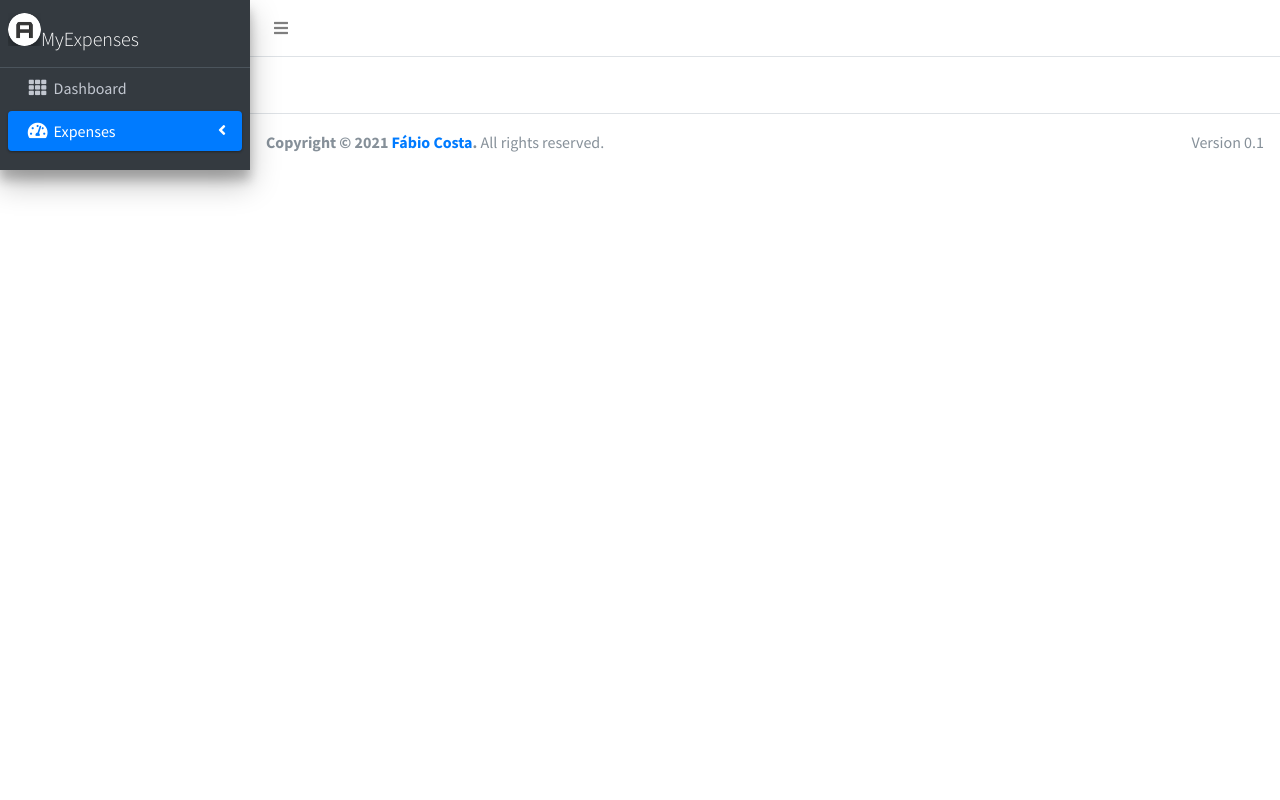
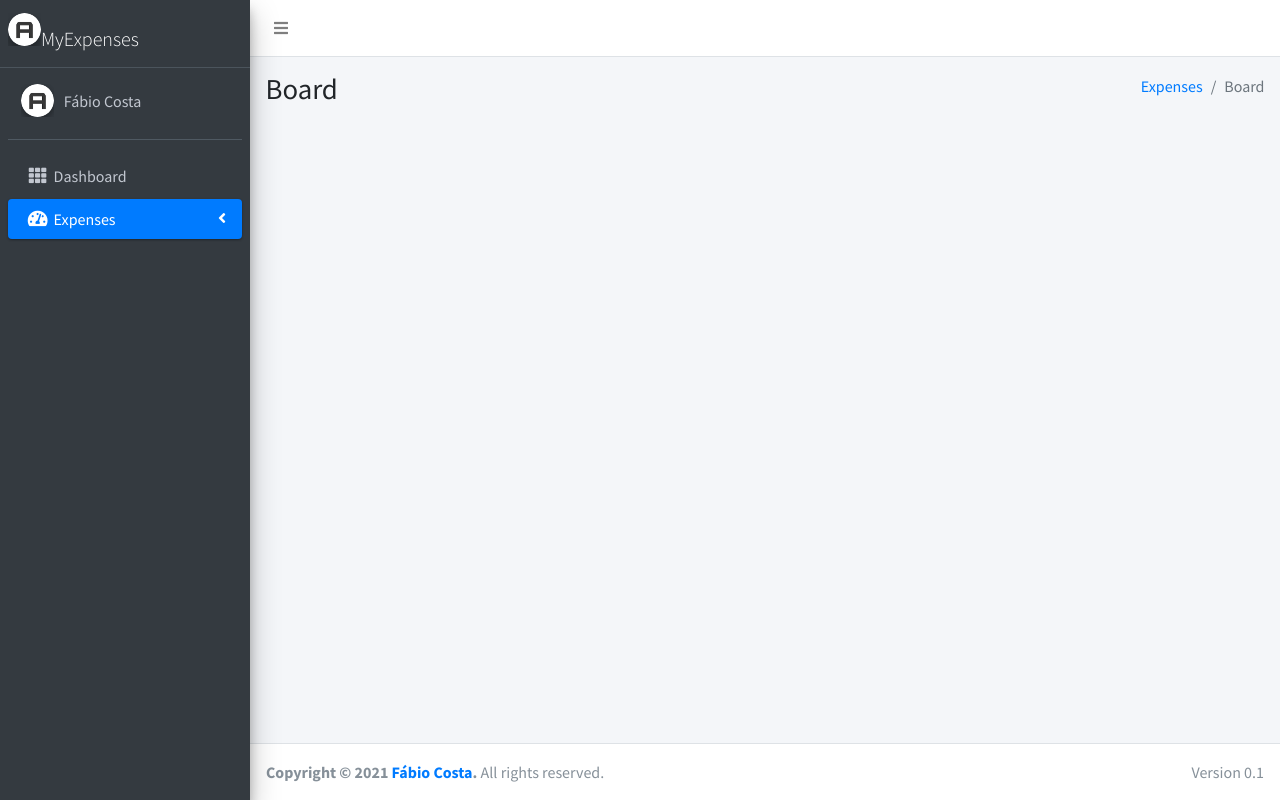
Before and after one commit to fabiocosta89/MyExpenses, a Next.js app: page /expenses in a window 1280 px wide. Built offline with nearby package versions, Linux system fonts and the light colour scheme.

Commit message:
Page header

```diff
--- /dev/null
+++ b/components/breadcrumb/breadcrumb-item/index.jsx
@@ -0,0 +1,13 @@
+import React from 'react';
+import Link from 'next/link';
+
+const BreadcrumbItem = ({title, href}) => {
+    const activeClass = href == null ? " active" : "";
+    const content = href != null ? <Link href={href}>{title}</Link> : title;
+
+    return (
+        <li className={`breadcrumb-item${activeClass}`}>{content}</li>
+    );
+}
+
+export default BreadcrumbItem;
--- /dev/null
+++ b/components/breadcrumb/index.jsx
@@ -0,0 +1,11 @@
+import React from 'react';
+
+const Breadcrumb = ({children}) => {
+    return (
+        <ol className="breadcrumb float-sm-right">
+            {children}
+        </ol>
+    );
+}
+
+export default Breadcrumb;
--- a/components/layout/index.jsx
+++ b/components/layout/index.jsx
@@ -9,7 +9,7 @@ const Layout = ({ children }) => {
         <div className="wrapper">
             <Navbar />
             <MainSideBar />
-            <main>{children}</main>
+            <main className="content-wrapper">{children}</main>
             <MainFooter />
         </div>
     );
--- a/components/main-sidebar/index.jsx
+++ b/components/main-sidebar/index.jsx
@@ -5,6 +5,7 @@ import Sidebar from './sidebar';
 import SideMenu from './sidebar/side-menu';
 import SideMenuItem from './sidebar/side-menu/side-menu-item';
 import SideMenuItemExpand from './sidebar/side-menu/side-menu-item-expand';
+import SideUserPanel from './sidebar/side-userpanel';
 
 const MainSideBar = () => {
     return (
@@ -13,10 +14,11 @@ const MainSideBar = () => {
             <BrandLogo />
             {/* Sidebar */}
             <Sidebar>
+                <SideUserPanel />
                 <SideMenu>
                     <SideMenuItem href="/" name="Dashboard" icon="fas fa-th"/>
-                    <SideMenuItemExpand href="/expenses" name="Expenses">
-                        <SideMenuItem href="/expenses" name="Board" icon="far fa-circle"/>
+                    <SideMenuItemExpand href="#" name="Expenses">
+                        <SideMenuItem href="/expenses" name="Board" icon="far fa-circle" isActive={true}/>
                     </SideMenuItemExpand>
                 </SideMenu>
             </Sidebar>
--- a/components/main-sidebar/sidebar/side-menu/side-menu-item/index.jsx
+++ b/components/main-sidebar/sidebar/side-menu/side-menu-item/index.jsx
@@ -1,14 +1,15 @@
 import React from 'react';
 import Link from 'next/link';
 
-const SideMenuItem = ({href, name, icon}) => {
-    const cName = "nav-icon " + icon;
+const SideMenuItem = ({href, name, icon, isActive}) => {
+    const iName = "nav-icon " + icon;
+    const aName = isActive && isActive === true ? "active" : "";
 
     return (
         <li className="nav-item">
             <Link href={href}>
-                <a className="nav-link">
-                    <i className={cName}></i>
+                <a className={`nav-link ${aName}`}>
+                    <i className={iName}></i>
                     <p>{name}</p>
                 </a>
             </Link>
--- /dev/null
+++ b/components/main-sidebar/sidebar/side-userpanel/index.jsx
@@ -0,0 +1,25 @@
+import React from 'react';
+import Image from 'next/image';
+
+import logo from '../../../../public/img/Logo.png';
+
+const SideUserPanel = () => {
+    return (
+        <div className="user-panel mt-3 pb-3 mb-3 d-flex">
+            <div className="image">
+                <Image
+                    src={logo}
+                    alt="User Image"
+                    className="img-circle elevation-2"
+                    width={33}
+                    height={33}
+                />
+            </div>
+            <div className="info">
+            <a href="#" className="d-block">Fábio Costa</a>
+            </div>
+        </div>
+    );
+};
+
+export default SideUserPanel;
--- /dev/null
+++ b/components/page-header/index.jsx
@@ -0,0 +1,24 @@
+import React from 'react';
+
+import Breadcrumb from '../breadcrumb';
+
+const PageHeader = ({title, children}) => {
+    return (
+        <div className="content-header">
+            <div className="container-fluid">
+                <div className="row mb-2">
+                    <div className="col-sm-6">
+                        <h1 className="m-0">{title}</h1>
+                    </div>
+                    <div className="col-sm-6">
+                        <Breadcrumb>
+                            {children}
+                        </Breadcrumb>
+                    </div>
+                </div>
+            </div>
+        </div>
+    );
+}
+
+export default PageHeader;
--- a/pages/expenses/index.jsx
+++ b/pages/expenses/index.jsx
@@ -1,9 +1,20 @@
+import Head from 'next/head'
 import React from 'react';
+
+import PageHeader from '../../components/page-header';
+import BreadcrumbItem from '../../components/breadcrumb/breadcrumb-item';
 
 const Expenses = () => {
     return (
         <>
-            <h1>Board</h1>
+            <Head>
+                <title>MyExpenses - Expenses Board</title>
+                <link rel="icon" href="/favicon.ico" />
+            </Head>
+            <PageHeader title="Board">
+                <BreadcrumbItem title="Expenses" href="#" />
+                <BreadcrumbItem title="Board" />
+            </PageHeader>
         </>
     );
 };
```
Also changed, not shown: pages/index.jsx (+6 -1 lines).
